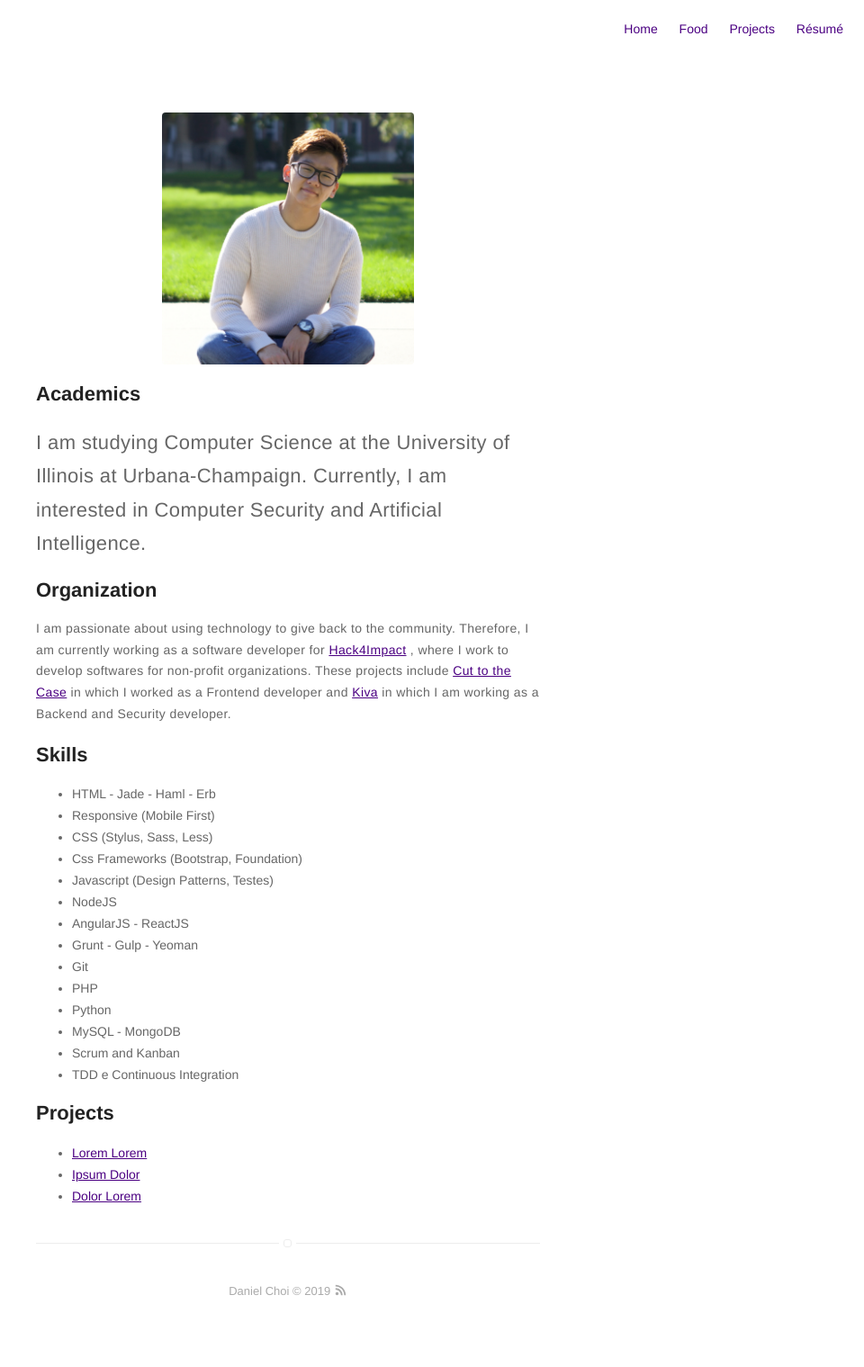
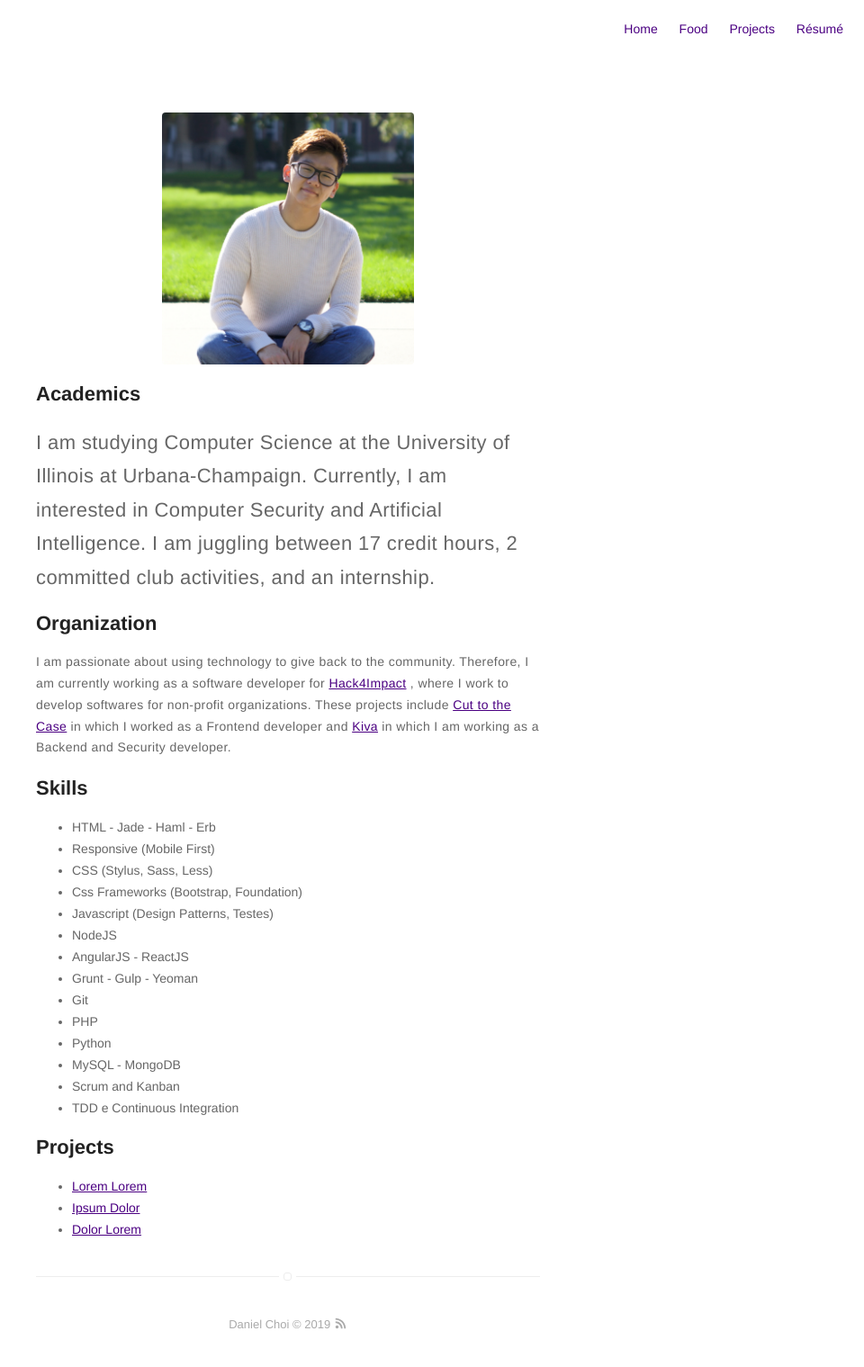
Before and after one commit to choiboy98/choiboy98.github.io, a Jekyll site: the page built from about.md, in a window 1280 px wide. Shown: the whole page at 90% size, without its empty margins (320-1280 px from the left). Built offline with Jekyll 4.4.1, drawn with Linux system fonts in a browser that asks for light colours; before the commit the page ends 1482 px from its top, so only the background shows below that.

Commit message:
more academics

```diff
--- a/about.md
+++ b/about.md
@@ -7,7 +7,7 @@ layout: page
 <h2>Academics<h2>
 
 <p>I am studying Computer Science at the University of Illinois at Urbana-Champaign.
-Currently, I am interested in Computer Security and Artificial Intelligence.</p>
+Currently, I am interested in Computer Security and Artificial Intelligence. I am juggling between 17 credit hours, 2 committed club activities, and an internship.</p>
 
 <h2>Organization</h2>
 
```
